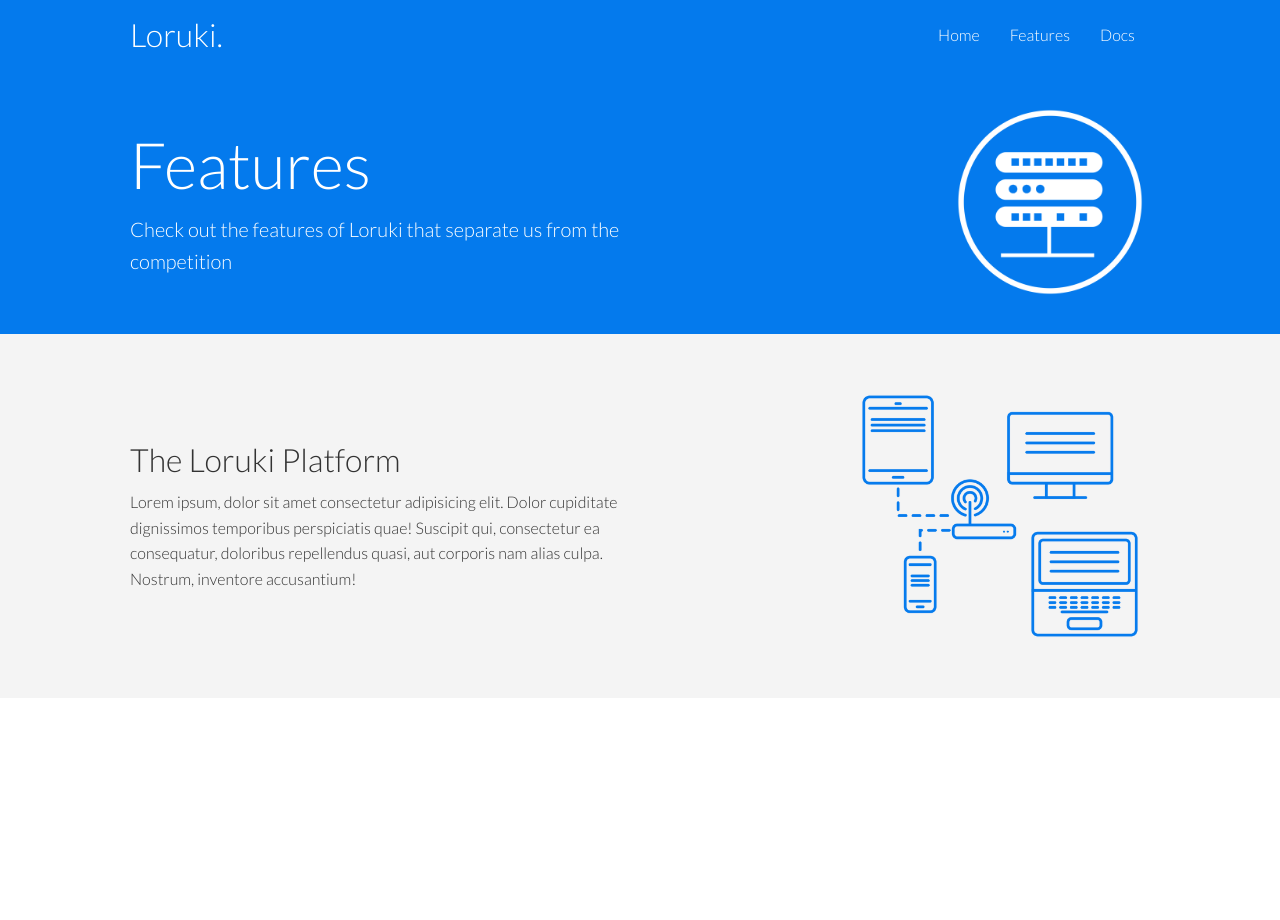
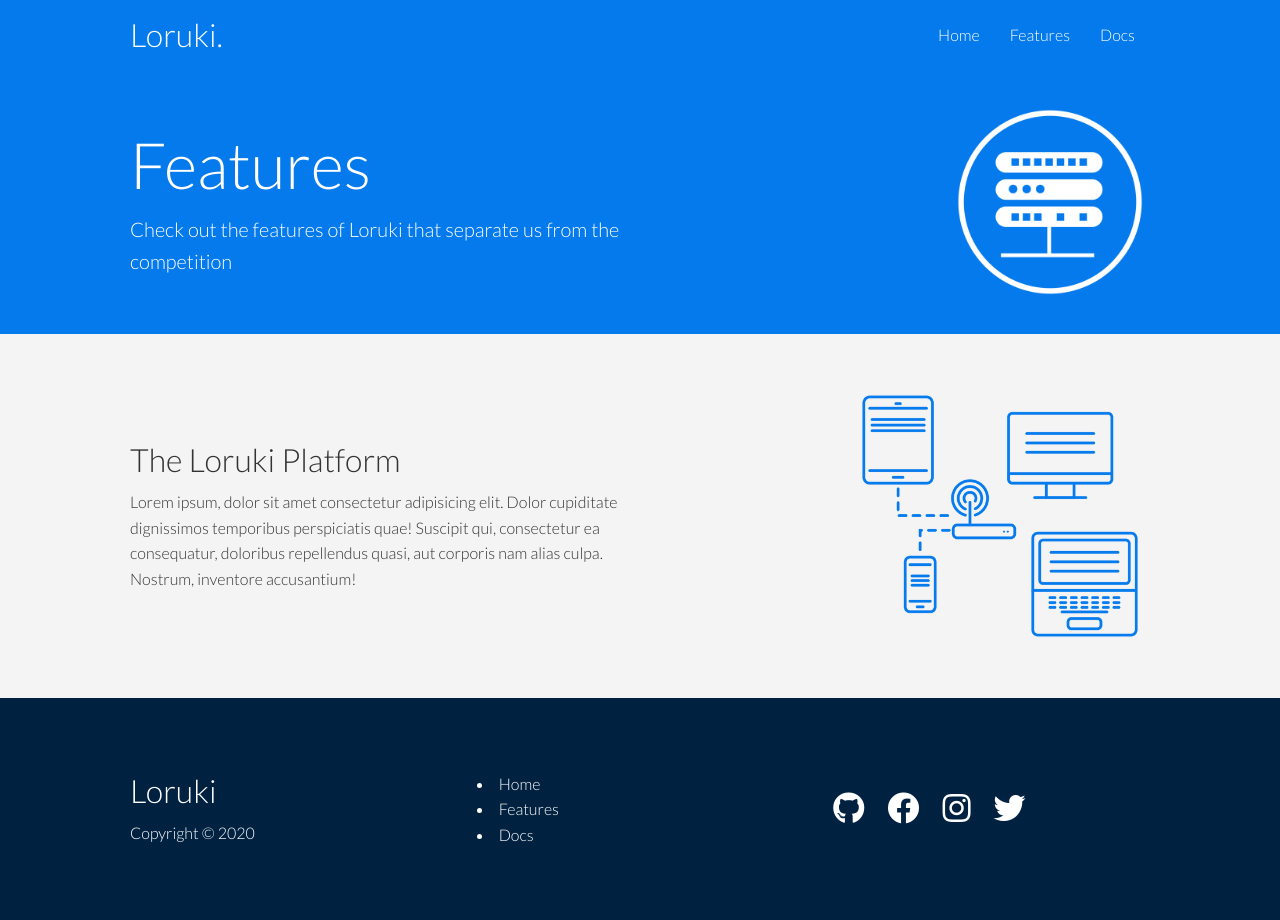
Before and after one commit to HYF-Class21/agile-development-group2-loruki-rebuild, a website: page loruki-website/features.html in a window 1280 px wide. Before the commit the page ends 800 px from the top, so only its background shows below. Drawn offline with Linux system fonts and the light colour scheme.

Commit message:
Features pafe footer

```diff
--- a/loruki-website/css/style.css
+++ b/loruki-website/css/style.css
@@ -73,6 +73,11 @@ pre {
   color: #fff;
   padding: 10px;
   margin: 0 5px;
+}
+
+/* Footer */
+.footer .social a {
+  margin: 0 10px;
 }
 
 .navbar ul a:hover {
--- a/loruki-website/features.html
+++ b/loruki-website/features.html
@@ -58,5 +58,25 @@
         <img src="images/server2.png" alt="" />
       </div>
     </section>
+    <!-- Footer -->
+    <footer class="footer bg-dark py-5">
+      <div class="container grid grid-3">
+        <div>
+          <h1>Loruki</h1>
+          <p>Copyright © 2020</p>
+        </div>
+        <nav>
+          <li><a href="index.html">Home</a></li>
+          <li><a href="features.html">Features</a></li>
+          <li><a href="docs.html">Docs</a></li>
+        </nav>
+        <div class="social">
+          <a href="#"><i class="fab fa-github fa-2x"></i></a>
+          <a href="#"><i class="fab fa-facebook fa-2x"></i></a>
+          <a href="#"><i class="fab fa-instagram fa-2x"></i></a>
+          <a href="#"><i class="fab fa-twitter fa-2x"></i></a>
+        </div>
+      </div>
+    </footer>
   </body>
 </html>
```
